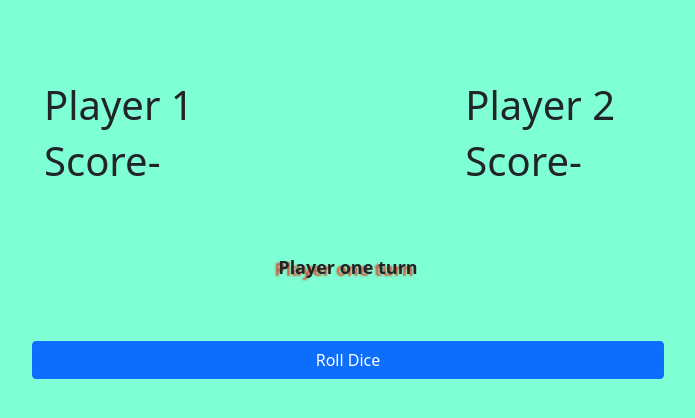
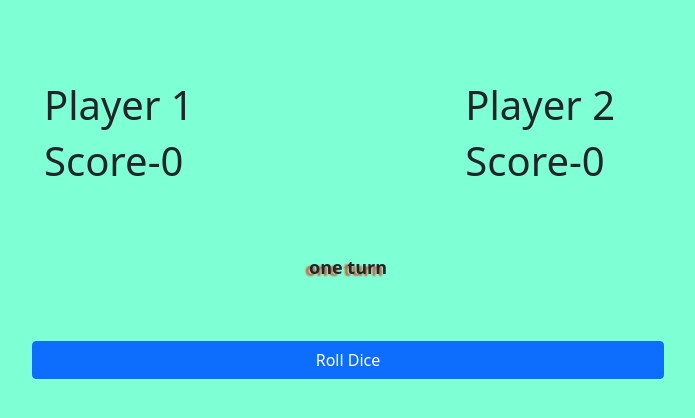
Before and after one commit to nagacharankumarreddy/dice-game, a React (Create React App) app: page /game in a window 1280 px wide. Shown: the top 418 px of the page, without its empty margins (292-987 px from the left). Built offline with nearby package versions, Linux system fonts and the light colour scheme.

Commit message:
roll dice added

```diff
--- a/src/game.jsx
+++ b/src/game.jsx
@@ -2,22 +2,25 @@ import React from "react";
 import { useState } from "react";
 import { actionTypes } from "./redux/constants/action-types";
 import { setOneScore, setTwoScore } from "./redux/actions/playerActions";
-import { useDispatch } from "react-redux";
+import { useDispatch, useSelector } from "react-redux";
 
 const Game = () => {
   const dispatch = useDispatch();
+  var names = useSelector((state) => state.getPlayersDataReducer);
+  var scores = useSelector((state) => state.rollReducer);
   function handleScores() {
     let player = playerScores.oneturn ? 1 : 2;
-    console.log(player, playerScores);
     if (player === 1) {
-      dispatch(setOneScore(2));
+      var diceRoll = Math.floor(Math.random() * 6) + 1;
+      dispatch(setOneScore(diceRoll));
       setplayerScores({
         ...playerScores,
         oneturn: !playerScores.oneturn,
         twoturn: !playerScores.twoturn,
       });
     } else {
-      dispatch(setTwoScore(4));
+      var diceRoll = Math.floor(Math.random() * 6) + 1;
+      dispatch(setTwoScore(diceRoll));
       setplayerScores({
         ...playerScores,
         oneturn: !playerScores.oneturn,
@@ -38,22 +41,22 @@ const Game = () => {
         <div className="row" style={{ marginTop: "10%", marginBottom: "10%" }}>
           <div className="col-md-4">
             <h1>Player 1</h1>
-            <h1>Score-</h1>
+            <h1>Score-{scores.player1}</h1>
           </div>
           <div className="col-md-4"></div>
           <div className="col-md-4">
             <div className="form-outline">
               <h1>Player 2</h1>
-              <h1>Score-</h1>
+              <h1>Score-{scores.player2}</h1>
             </div>
           </div>
         </div>
         <div className="row">
           <div className="target-wrapper ">
             {playerScores.oneturn ? (
-              <label id="target">Player one turn</label>
+              <label id="target"> one turn</label>
             ) : (
-              <label id="target">Player two turn</label>
+              <label id="target"> two turn</label>
             )}
           </div>
         </div>
--- a/src/home.jsx
+++ b/src/home.jsx
@@ -20,12 +20,11 @@ function Home() {
   }
   const [homestate, sethomestate] = useState({
     handshake: false,
-    player1: "",
-    player2: "",
+    player1: "naga",
+    player2: "charan",
     target: 0,
   });
   function sendData() {
-    console.log(homestate);
     dispatch(getPlayersDetails(homestate));
   }
   return (
--- a/src/redux/actions/playerActions.js
+++ b/src/redux/actions/playerActions.js
@@ -1,9 +1,8 @@
 import { actionTypes } from "../constants/action-types";
 export const getPlayersDetails = (data) => {
-  console.log("data", data);
   return {
     type: actionTypes.PLAYERS_DATA,
-    payload: { ...data },
+    payload: data,
   };
 };
 
--- a/src/redux/reducers/rollReducer.js
+++ b/src/redux/reducers/rollReducer.js
@@ -5,12 +5,9 @@ const initState = {
 };
 export const rollReducer = (state = initState, action) => {
   if (action.type === actionTypes.ROLL_PLAYER1) {
-    console.log("1");
-    return { ...state, player1: action.payload };
+    return { ...state, player1: state.player1 + action.payload };
   } else if (action.type === actionTypes.ROLL_PLAYER2) {
-    console.log("2");
-
-    return { ...state, player2: action.payload };
+    return { ...state, player2: state.player2 + action.payload };
   } else {
     return { ...state };
   }
```
